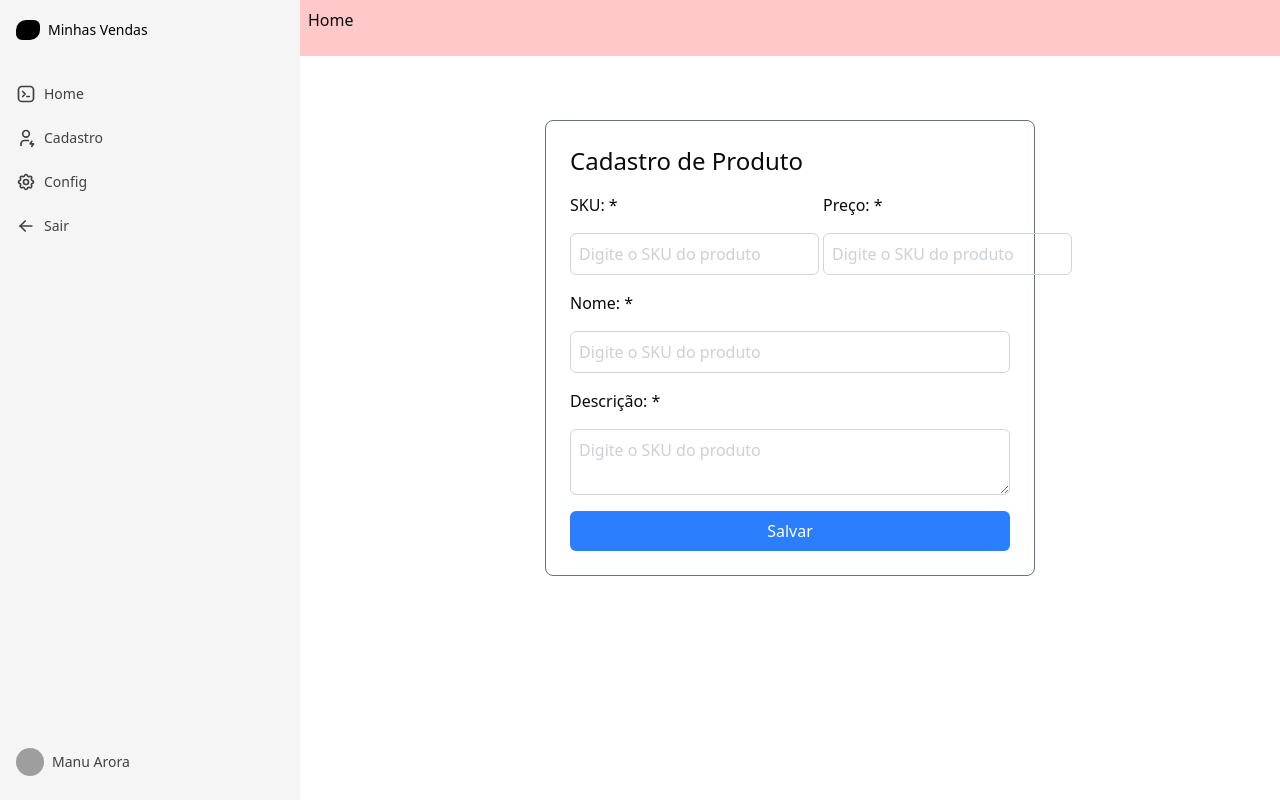
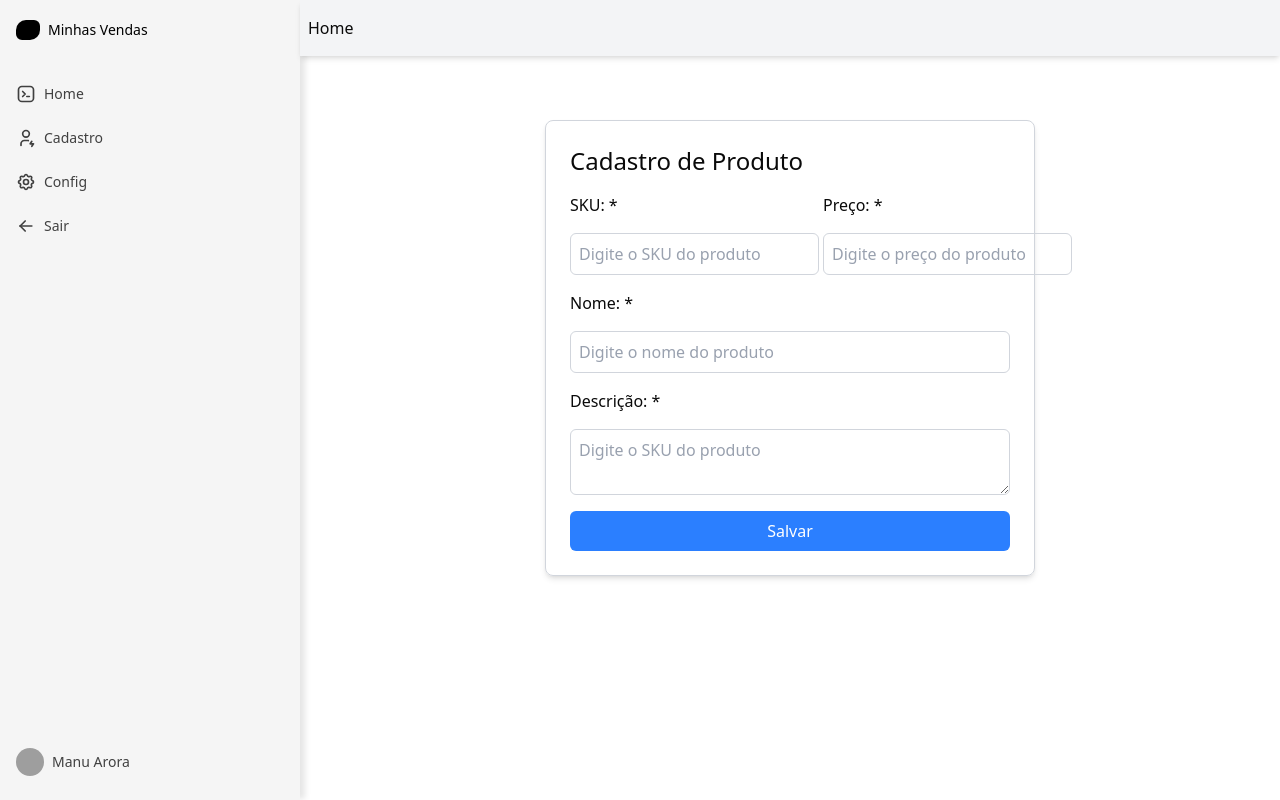
Before and after one commit to N1nh4/vendas-frontend, a Next.js app: page / in a window 1280 px wide. Built offline with nearby package versions, Linux system fonts and the light colour scheme; grey boxes are pictures that could not be loaded.

Commit message:
add formatação e criando um novo componente para input

```diff
--- a/src/app/Cadastro/page.tsx
+++ b/src/app/Cadastro/page.tsx
@@ -5,13 +5,12 @@ export default function Cadastro() {
   return (
     <div className="flex w-full">
       <TituloPage titulo="Cadastro" />
-            <ConteudoPage >
+      <ConteudoPage>
         <form action="">
           <label htmlFor="">SKU: *</label>
           <input type="text" />
-
         </form>
       </ConteudoPage>
     </div>
-    )
+  );
 }
--- a/src/app/page.tsx
+++ b/src/app/page.tsx
@@ -1,6 +1,7 @@
 "use client";
 import ConteudoPage from "@/components/ConteudoPage";
-import TituloPage from "@/components/TituloPage"
+import InputFormulario from "@/components/InputFormulario";
+import TituloPage from "@/components/TituloPage";
 import { FormEvent, useState } from "react";
 
 export default function Home() {
@@ -9,14 +10,15 @@ export default function Home() {
   const [nome, setNome] = useState("");
   const [descricao, setDescricao] = useState("");
 
+  // função para enviar os dados do formulario de produtos
   function handleEnviar(e: FormEvent) {
-    e.preventDefault()
+    e.preventDefault();
     const produto = {
       sku,
       preco,
       nome,
-      descricao
-    }
+      descricao,
+    };
     setSku("");
     setPreco("");
     setNome("");
@@ -26,7 +28,7 @@ export default function Home() {
 
   return (
     <div className="flex h-screen flex-col w-full">
-      <TituloPage titulo="Home"/>
+      <TituloPage titulo="Home" />
       <main className="flex justify-center">
         <ConteudoPage>
           <form action="" className="flex flex-col gap-4">
@@ -35,63 +37,54 @@ export default function Home() {
             </div>
 
             <div className="flex flex-row gap-1 w-full">
+              <InputFormulario
+                htmlFor="inputSKU"
+                label="SKU: *"
+                id="inputSKU"
+                type="text"
+                placeholder="Digite o SKU do produto"
+                onChange={setSku}
+                value={sku}
+              />
+
               <div className="flex flex-col flex-1 gap-4">
-                <label htmlFor="inputSKU">SKU: *</label>
-                <input
-                  id="inputSKU"
-                  type="text"
-                  placeholder="Digite o SKU do produto"
-                  className="p-2 border-gray-300 border text-gray-400 rounded-sm"
-                  onChange={e => setSku(e.target.value)}
-                  value={sku}
-
-                />
-              </div>
-              <div className="flex flex-col flex-1 gap-4">
-                <label htmlFor="inputPreco">Preço: *</label>
-                <input
+                <InputFormulario
+                  htmlFor="inputPreco"
+                  label="Preço: *"
                   id="inputPreco"
                   type="number"
-                  placeholder="Digite o SKU do produto"
-                  className="p-2 border-gray-300 border text-gray-400 rounded-sm"
-                  onChange={e => setPreco(e.target.value)}
+                  placeholder="Digite o preço do produto"
+                  onChange={setPreco}
                   value={preco}
-
                 />
               </div>
             </div>
 
-            <label htmlFor="inputNome">Nome: *</label>
-            <input
+            <InputFormulario
+              htmlFor="inputNome"
+              label="Nome: *"
               id="inputNome"
               type="text"
-              placeholder="Digite o SKU do produto"
-              className="p-2 border-gray-300 border text-gray-400 rounded-sm"
-              onChange={e => setNome(e.target.value)}
+              placeholder="Digite o nome do produto"
+              onChange={setNome}
               value={nome}
-
             />
 
             <label htmlFor="inputDescricao">Descrição: *</label>
             <textarea
               id="inputDescricao"
               placeholder="Digite o SKU do produto"
-              className="p-2 border-gray-300 border text-gray-400 rounded-sm"
-              onChange={e => setDescricao(e.target.value)}
+              className="p-2 border-gray-300 border text-black placeholder-gray-400 rounded-sm"
+              onChange={(e) => setDescricao(e.target.value)}
               value={descricao}
-
-
             />
-
             <button
               className="bg-blue-500 rounded-sm text-white p-2 "
               type="button"
               onClick={handleEnviar}
-
             >
               Salvar
             </button>
-
           </form>
         </ConteudoPage>
       </main>
--- a/src/components/BarraLateral.tsx
+++ b/src/components/BarraLateral.tsx
@@ -43,11 +43,8 @@ const links = [
 
   const [open, setOpen] = useState(false);
   return (
-        <div
-        className=""
-
-        >
-        <Sidebar open={open} setOpen={setOpen} animate={true}>
+    <div className="">
+      <Sidebar open={open} setOpen={setOpen} animate={false}>
         <SidebarBody className="justify-between gap-10">
           <div className="flex flex-1 flex-col overflow-x-hidden overflow-y-auto">
             <>
@@ -78,7 +75,6 @@ const [open, setOpen] = useState(false);
           </div>
         </SidebarBody>
       </Sidebar>
-
     </div>
   );
 }
--- a/src/components/ConteudoPage.tsx
+++ b/src/components/ConteudoPage.tsx
@@ -1,11 +1,11 @@
 interface Conteudo {
-    children: React.ReactNode;
+  children: React.ReactNode;
 }
 
-export default function ConteudoPage({children}: Conteudo) {
-    return (
-        <div className="m-16 flex border flex-col w-1/2 p-6 rounded-md  border-gray-500">
-            {children}
-        </div>
-    )
+export default function ConteudoPage({ children }: Conteudo) {
+  return (
+    <div className="m-16 flex border flex-col w-1/2 p-6 rounded-md  shadow-md border-gray-300">
+      {children}
+    </div>
+  );
 }
--- /dev/null
+++ b/src/components/InputFormulario.tsx
@@ -0,0 +1,25 @@
+interface InputProps {
+  htmlFor: string;
+  label: string;
+  id: string;
+  type: string;
+  placeholder?: string;
+  onChange: (value: string) => void;
+  value: string;
+}
+
+export default function InputFormulario(props: InputProps) {
+  return (
+    <div className="flex flex-col flex-1 gap-4 ">
+      <label htmlFor={props.htmlFor}>{props.label}</label>
+      <input
+        id={props.id}
+        type={props.type}
+        placeholder={props.placeholder}
+        className="p-2 border-gray-300 border text-black placeholder-gray-400 rounded-sm"
+        onChange={(e) => props.onChange(e.target.value)} // ver como que fica o set
+        value={props.value}
+      />
+    </div>
+  );
+}
--- a/src/components/TituloPage.tsx
+++ b/src/components/TituloPage.tsx
@@ -1,11 +1,11 @@
 interface TituloProps {
-    titulo: string;
+  titulo: string;
 }
 
-export default function TituloPage({titulo}: TituloProps) {
-    return (
-        <div className="flex bg-red-200 h-14 p-2 w-full ">
-            <h1>{titulo}</h1>
-        </div>
-    )
+export default function TituloPage({ titulo }: TituloProps) {
+  return (
+    <div className="flex bg-gray-100 items-center shadow-md h-14 p-2 w-full ">
+      <h1>{titulo}</h1>
+    </div>
+  );
 }
--- a/src/components/ui/sidebar.tsx
+++ b/src/components/ui/sidebar.tsx
@@ -88,7 +88,7 @@ export const DesktopSidebar = ({
     <>
       <motion.div
         className={cn(
-          "h-full px-4 py-4 hidden  md:flex md:flex-col bg-neutral-100 dark:bg-neutral-800 w-[300px] shrink-0",
+          "h-full px-4 py-4 hidden  md:flex md:flex-col bg-neutral-100 shadow-[6px_0_6px_-1px_rgba(0,0,0,0.1)] dark:bg-neutral-800 w-[300px] shrink-0",
           className
         )}
         animate={{
```
Also changed, not shown: src/app/Configuracoes/page.tsx (+5 -5 lines). Lines whose indentation alone changed are shown as unchanged.
